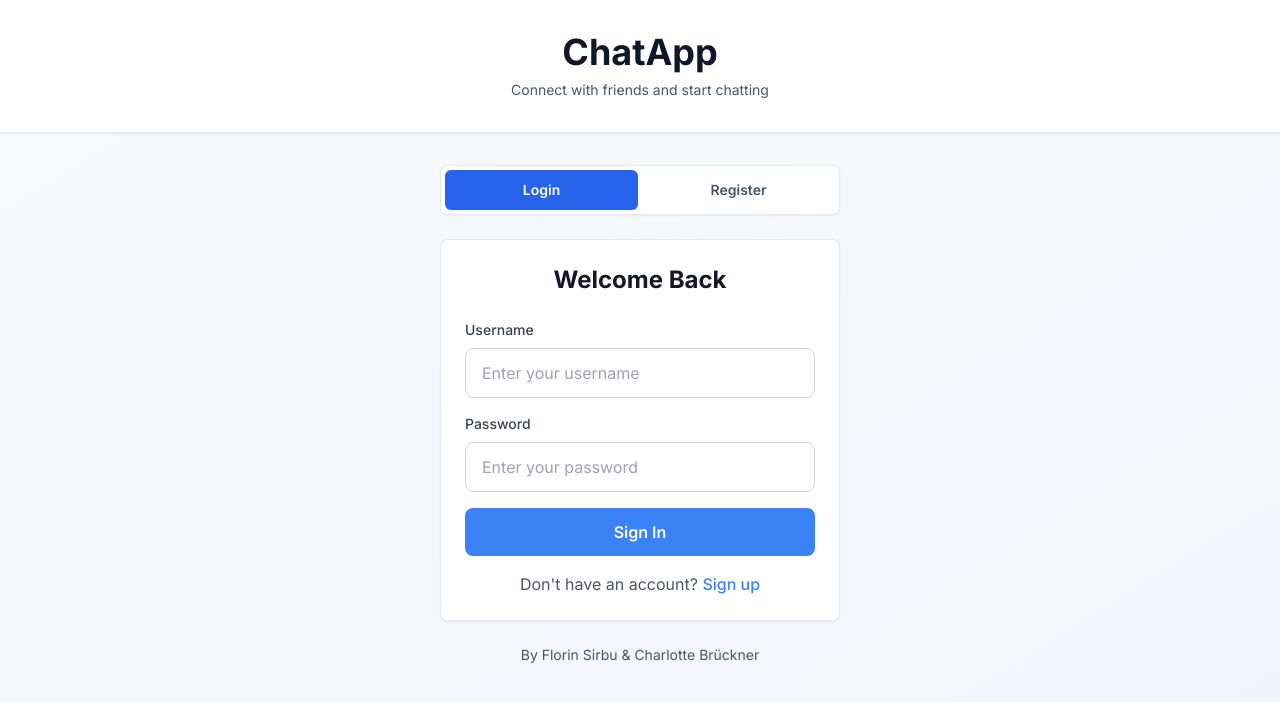
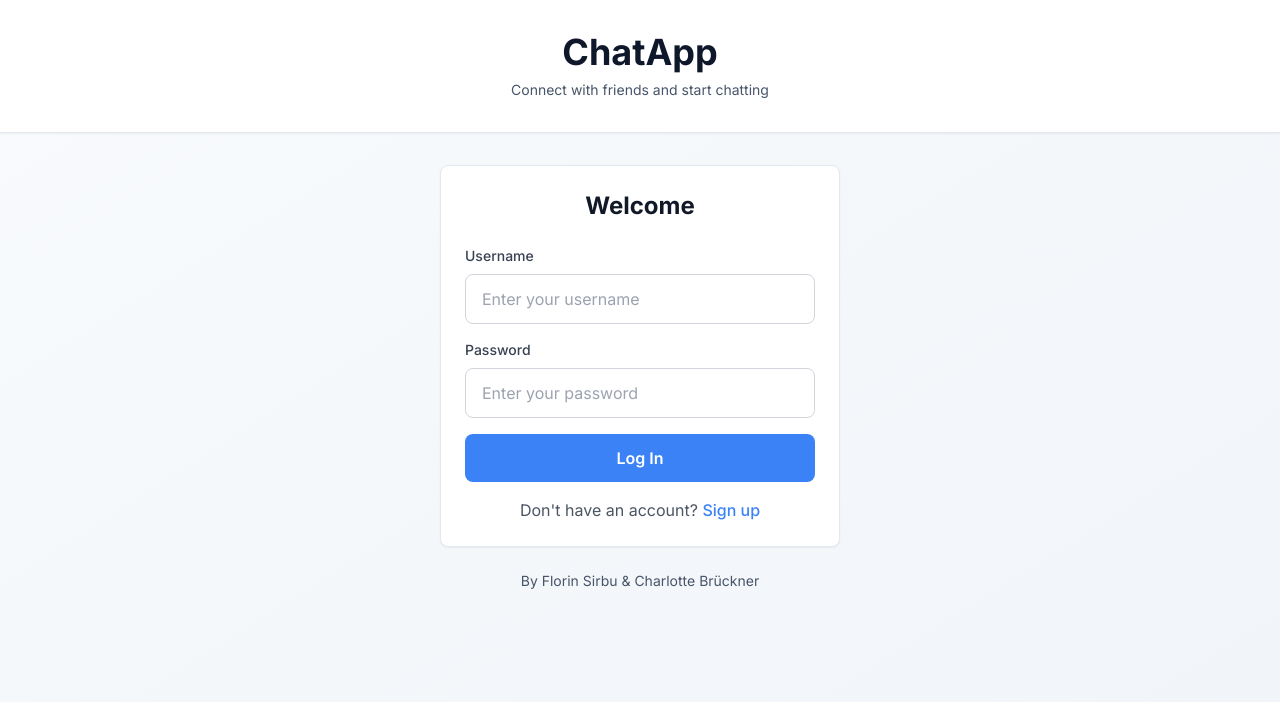
Before and after one commit to florinsirbu99as/ChatApp, a Next.js app: page / in a window 1280 px wide. Shown: the top 702 px of the page. Built offline with nearby package versions, Linux system fonts and the light colour scheme.

Commit message:
start page bisschen aufräumen

```diff
--- a/src/app/home/page.tsx
+++ b/src/app/home/page.tsx
@@ -113,11 +113,6 @@ export default function HomePage() {
 
       {/* Main Content */}
       <div className="mx-auto max-w-2xl px-4 sm:px-6 py-6 sm:py-8" suppressHydrationWarning>
-        {/* Invite Code Card */}
-        <div className="mb-6">
-          <MyInviteCode />
-        </div>
-
         {/*Invites Liste */}
         <InvitesList onInviteAccepted={handleInviteAccepted} />
 
--- a/src/app/page.tsx
+++ b/src/app/page.tsx
@@ -25,31 +25,7 @@ export default function HomePage() {
 
       {/* Main Content */}
       <div className="mx-auto max-w-md px-4 sm:px-6 py-8">
-        {/* Toggle Buttons */}
-        <div className="bg-white rounded-lg shadow-sm p-1 mb-6 border border-slate-200">
-          <div className="flex gap-1">
-            <button
-              onClick={() => setIsLogin(true)}
-              className={`flex-1 py-2.5 px-4 rounded-md font-semibold text-sm transition-all ${
-                isLogin
-                  ? 'bg-blue-600 text-white shadow-sm'
-                  : 'text-slate-600 hover:text-slate-900 hover:bg-slate-50'
-              }`}
-            >
-              Login
-            </button>
-            <button
-              onClick={() => setIsLogin(false)}
-              className={`flex-1 py-2.5 px-4 rounded-md font-semibold text-sm transition-all ${
-                !isLogin
-                  ? 'bg-blue-600 text-white shadow-sm'
-                  : 'text-slate-600 hover:text-slate-900 hover:bg-slate-50'
-              }`}
-            >
-              Register
-            </button>
-          </div>
-        </div>
+
 
         {/* Form Card */}
         <div className="bg-white rounded-lg shadow-sm border border-slate-200 p-6">
--- a/src/components/InvitesList.tsx
+++ b/src/components/InvitesList.tsx
@@ -59,10 +59,10 @@ export default function InvitesList({ onInviteAccepted }: InvitesListProps) {
         throw new Error(data.error || 'Failed to join chat')
       }
 
-      //Entferne Invite aus der Liste
+      //Entfernt Invite aus der Liste
       setInvites(prev => prev.filter(invite => invite.chatid !== chatid))
 
-      //Benachrichtige Parent-Komponente
+      //Benachrichtigt Parent-Komponente
       onInviteAccepted()
     } catch (error: any) {
       alert('Error: ' + error.message)
@@ -83,7 +83,7 @@ export default function InvitesList({ onInviteAccepted }: InvitesListProps) {
   }
 
   if (invites.length === 0) {
-    return null // Zeige nichts an, wenn keine Invites vorhanden sind
+    return null //zeigt nichts an, wenn keine Invites vorhanden sind
   }
 
   return (
--- a/src/components/LoginForm.tsx
+++ b/src/components/LoginForm.tsx
@@ -16,17 +16,13 @@ export default function LoginForm({ onSwitchToRegister }: { onSwitchToRegister:
       });
 
       const data = await res.json();
-      console.log('Antwort vom Server:', data);
-
       if (res.ok) {
         localStorage.setItem('userid', username);
-        // Redirect to the simple home page
         window.location.href = '/home'
       } else {
         alert('Error: ' + (data.error || 'Unknown error'));
       }
     } catch (err) {
-      console.error('Fehler beim Login:', err);
       alert('Network error or server unavailable.')
     }
   };
@@ -34,7 +30,7 @@ export default function LoginForm({ onSwitchToRegister }: { onSwitchToRegister:
   return (
     <div className="space-y-4">
       <h2 className="text-2xl font-bold text-gray-900 text-center mb-6">
-        Welcome Back
+        Welcome
       </h2>
 
       <div>
@@ -64,7 +60,7 @@ export default function LoginForm({ onSwitchToRegister }: { onSwitchToRegister:
         onClick={handleLogin}
         className="w-full bg-blue-500 text-white py-3 rounded-lg font-semibold hover:bg-blue-600 transition-colors"
       >
-        Sign In
+        Log In
       </button>
 
       <div className="text-center">
--- a/src/components/RegisterForm.tsx
+++ b/src/components/RegisterForm.tsx
@@ -48,7 +48,7 @@ export default function RegisterForm({ onSwitchToLogin }: { onSwitchToLogin: ()
   return (
     <div className="space-y-3">
       <h2 className="text-2xl font-bold text-gray-900 text-center mb-4">
-        Create Account
+        Welcome
       </h2>
 
       <div className="grid grid-cols-2 gap-3">
@@ -122,7 +122,7 @@ export default function RegisterForm({ onSwitchToLogin }: { onSwitchToLogin: ()
             onClick={onSwitchToLogin}
             className="text-blue-500 hover:text-blue-700 font-medium"
           >
-            Sign in
+            Log in
           </button>
         </p>
       </div>
```
